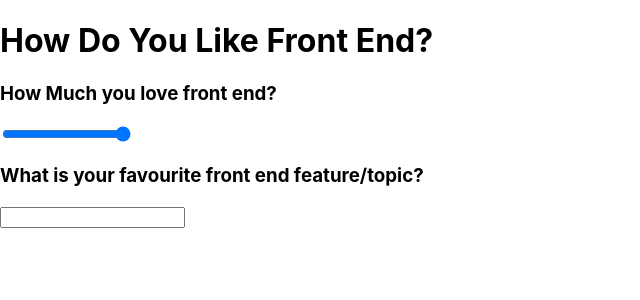
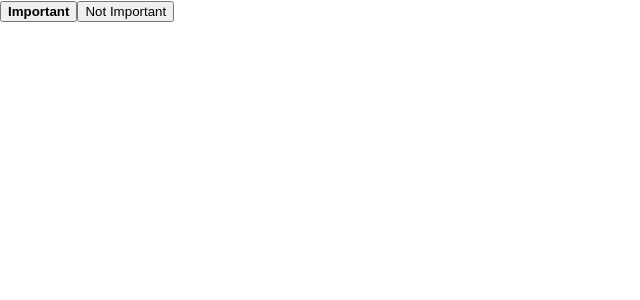
Before and after one commit to Anan014/AppleSeeds-React, a React (Create React App) app: page / in a window 1280 px wide. Shown: the top 300 px of the page, without its empty margins (0-640 px from the left). Built offline with nearby package versions, Linux system fonts and the light colour scheme.

Commit message:
first commit

```diff
--- a/src/App.js
+++ b/src/App.js
@@ -1,9 +1,9 @@
-import Quiz from "./components/ex3.2/Quiz";
+import Index4D1 from "./components/Props/ex4.1/Index4D1";
 
 function App() {
   return (
     <div>
-      <Quiz />
+      <Index4D1/>
     </div>
   );
 }
--- /dev/null
+++ b/src/components/Props/ex4.1/Button.jsx
@@ -0,0 +1,11 @@
+import React from 'react'
+import './style.css'
+
+export const Button = ({
+    children,
+    fontWeight,
+}) => {
+    return (
+        <button className={`${fontWeight}`}>{children}</button>
+    );
+};
--- /dev/null
+++ b/src/components/Props/ex4.1/Index4D1.jsx
@@ -0,0 +1,13 @@
+import React from 'react'
+import {Button} from './Button'
+
+const Index4D1 = () => {
+    return (
+        <div>
+            <Button fontWeight="bold">Important</Button>
+            <Button fontWeight="normal">Not Important</Button>
+        </div>
+    )
+}
+
+export default Index4D1
--- /dev/null
+++ b/src/components/Props/ex4.1/style.css
@@ -0,0 +1,7 @@
+.bold {
+    font-weight: bold;
+}
+
+.normal {
+    font-weight: normal;
+}
```
